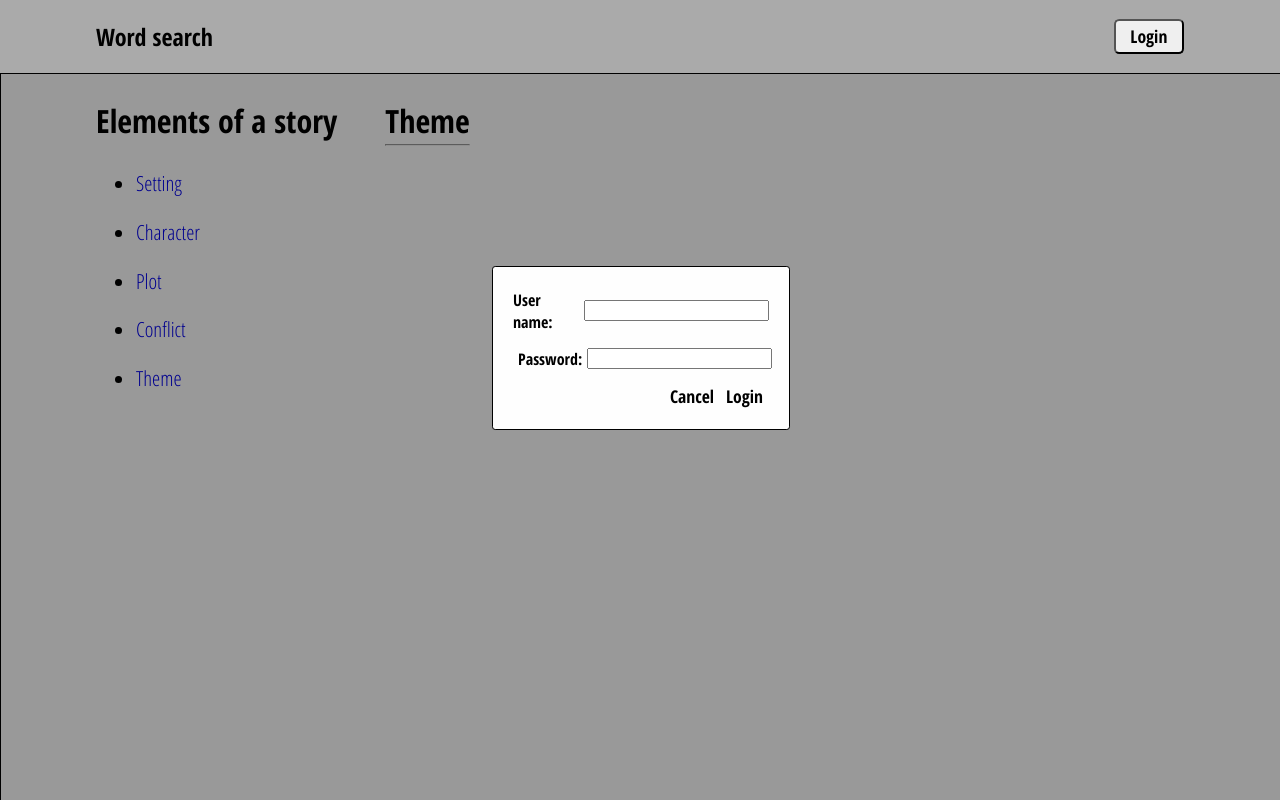
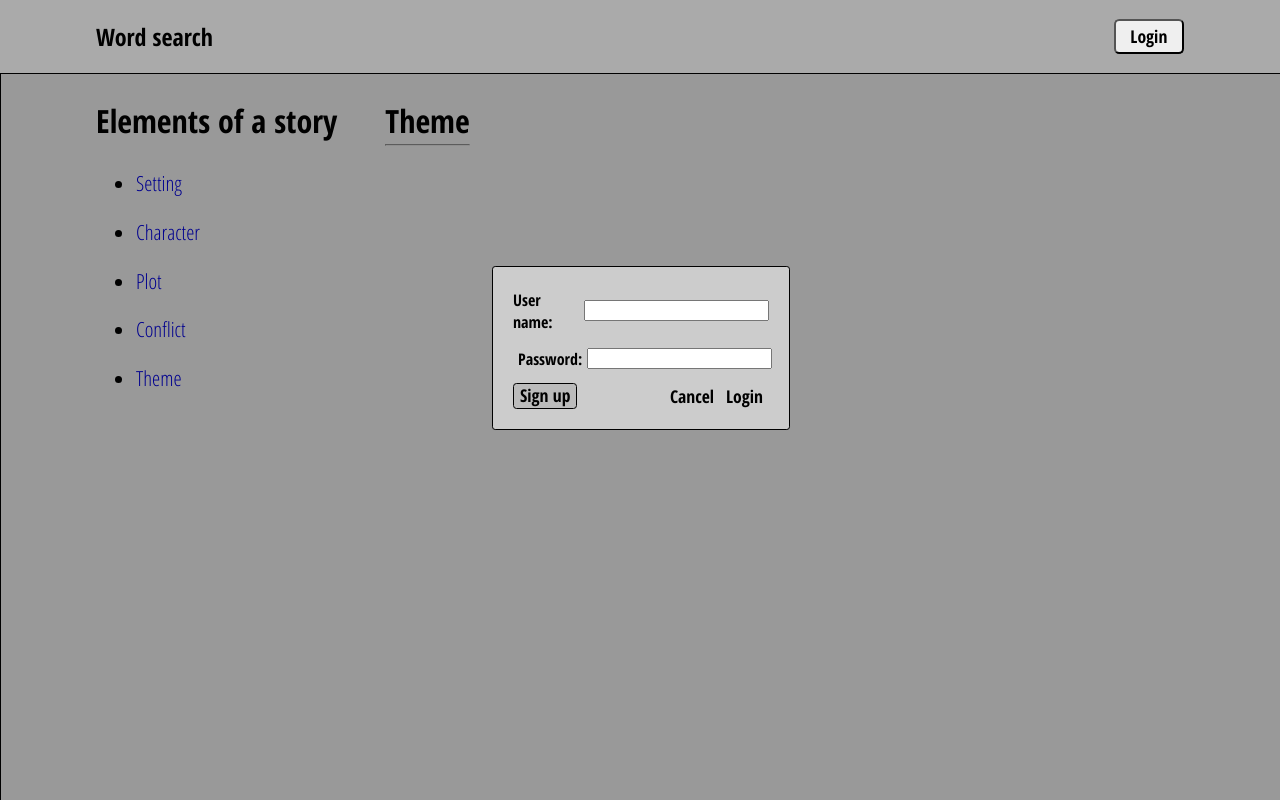
Before and after one commit to AdiCoder94/WordSearchRepo, a React (Create React App) app in the folder wordsearch-frontend/: page /theme in a window 1280 px wide. Both pictures are taken after a click on the button "Login". Built offline with nearby package versions, Linux system fonts and the light colour scheme.

Commit message:
added sign up button in login modal

```diff
--- a/wordsearch-frontend/package.json
+++ b/wordsearch-frontend/package.json
@@ -10,7 +10,7 @@
     "react-scripts": "2.1.1"
   },
   "scripts": {
-    "start": "react-scripts start",
+    "start": "set PORT=3005 && react-scripts start",
     "build": "react-scripts build",
     "test": "react-scripts test",
     "eject": "react-scripts eject"
--- a/wordsearch-frontend/src/components/LoginModal.js
+++ b/wordsearch-frontend/src/components/LoginModal.js
@@ -35,6 +35,7 @@ class LoginModal extends Component{
 							<input type='text' />
 						</div>
 						<div className='login-cancel-holder flex-row'>
+							<button className="signup-form-btn modal-btn">Sign up</button>
 							<button className='close-modal-btn modal-btn' onClick={this.hideModal}>Cancel</button>
 							<button className="submit-form-btn modal-btn">Login</button>
 						</div>
--- a/wordsearch-frontend/src/scss/article_styles.scss
+++ b/wordsearch-frontend/src/scss/article_styles.scss
@@ -66,7 +66,7 @@
         padding: 20px;
         width: 20%;
         border-radius: 0.2em;
-        background-color: #fefefe;
+        background-color: #ccc;
 
         .username-section {
             height: 3em;
@@ -89,6 +89,7 @@
         }
 
         .login-cancel-holder {
+            width:100%;
             align-self: flex-end;
             .modal-btn {
                 background-color: transparent;
@@ -98,6 +99,13 @@
                 font-size: 1.1em;
 
             }
+            .signup-form-btn{
+            margin-right: auto;
+            border:1px solid black;
+            line-height: 1.1em;
+            border-radius: 0.2em;
+            background-color: #bbb;
+            }
         }
     }
 }
```
